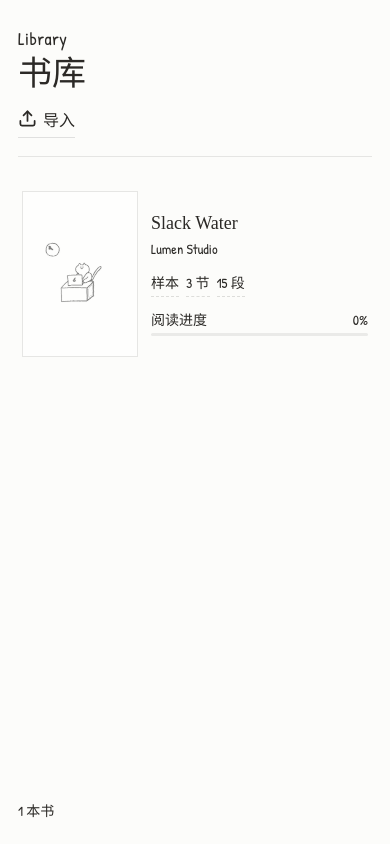
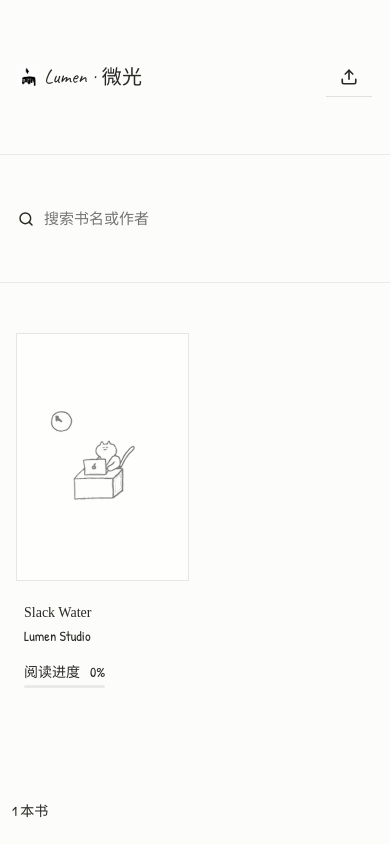
Before and after one commit to Currylovecarry/gvis-project, a React (Vite) app: page / in a window 390 px wide. Built offline with nearby package versions, Linux system fonts and the light colour scheme; a small style sheet from the web is missing; a web font is replaced by a local one.

Commit message:
Improve reader paging and table of contents

```diff
--- a/src/App.tsx
+++ b/src/App.tsx
@@ -52,6 +52,14 @@ type PagedSection = {
 type PagedDocumentPage = {
   id: string;
   items: PagedSection[];
+};
+
+type TocItem = {
+  id: string;
+  label: string;
+  meta: string;
+  pageNumber?: number;
+  pageIndex?: number;
 };
 
 const progressKey = "gvis-reader-progress";
@@ -129,6 +137,10 @@ function paginateSections(
     let currentItem: PagedSection | null = null;
     let itemChars = 0;
     const headingCost = (section.heading?.length ?? 0) + (section.label?.length ?? 0) + 80;
+
+    if (currentPage.items.length > 0) {
+      pushPage();
+    }
 
     const pushItem = () => {
       if (!currentItem || !currentItem.paragraphs.length) return;
@@ -400,6 +412,27 @@ function LibraryView({
 
   return (
     <div className="library-layout">
+      <header className="mobile-header">
+        <strong className="brand-title">
+          <img className="brand-emblem" src="/site-icon.png" alt="" aria-hidden="true" />
+          <span>Lumen · </span>
+          <span className="brand-title-cn">微光</span>
+        </strong>
+        <label className="import-button" htmlFor={fileInputId} aria-label="导入图书">
+          <Upload size={18} strokeWidth={2.2} />
+        </label>
+      </header>
+
+      <div className="mobile-search">
+        <Search size={16} strokeWidth={2.2} />
+        <input
+          value={query}
+          onChange={(event) => onQueryChange(event.target.value)}
+          placeholder="搜索书名或作者"
+          type="search"
+        />
+      </div>
+
       <aside className="library-sidebar" aria-label="书库导航">
         <div className="brand-block">
           <div>
@@ -580,14 +613,15 @@ function ReaderView({
 }: ReaderViewProps) {
   const stageRef = useRef<HTMLDivElement>(null);
   const frameRef = useRef<number | null>(null);
+  const tocItemRefs = useRef<Record<string, HTMLButtonElement | null>>({});
+  const progressRef = useRef(progress);
   const restoringRef = useRef(true);
-  const lastScrollTopRef = useRef(0);
   const [tocOpen, setTocOpen] = useState(false);
   const [settingsOpen, setSettingsOpen] = useState(false);
   const [pagesOpen, setPagesOpen] = useState(false);
-  const [readerMode, setReaderMode] = useState<ReaderMode>("scroll");
+  const [readerMode, setReaderMode] = useState<ReaderMode>("paged");
   const [currentPageIndex, setCurrentPageIndex] = useState(0);
-  const [topbarHidden, setTopbarHidden] = useState(false);
+  const [activeTocItemId, setActiveTocItemId] = useState("");
   const stats = useMemo(() => getBookTextStats(book), [book]);
   const isPdf = book.format === "pdf" && book.pdf;
   const isPagedTextMode = readerMode === "paged" && !isPdf;
@@ -599,7 +633,7 @@ function ReaderView({
     () => paginateSections(book.sections, settings),
     [book.sections, settings],
   );
-  const tocItems = useMemo(() => {
+  const tocItems = useMemo<TocItem[]>(() => {
     if (isPdf) {
       return Array.from({ length: book.pdf?.pageCount ?? 0 }, (_, index) => ({
         id: `page-${index + 1}`,
@@ -616,6 +650,42 @@ function ReaderView({
       pageIndex: firstPageIndexBySection[section.id],
     }));
   }, [book.pdf?.pageCount, book.sections, firstPageIndexBySection, isPdf]);
+  const activeTocItem = tocItems.find((item) => item.id === activeTocItemId) ?? null;
+
+  useEffect(() => {
+    progressRef.current = progress;
+  }, [progress]);
+
+  const syncActiveTocItem = useCallback(() => {
+    const stage = stageRef.current;
+    if (!stage || isPagedTextMode) return;
+
+    const nodes = Array.from(
+      stage.querySelectorAll<HTMLElement>(isPdf ? "[data-page-number]" : "[data-section-id]"),
+    );
+    if (nodes.length === 0) return;
+
+    const anchorY = stage.getBoundingClientRect().top + Math.min(stage.clientHeight * 0.28, 180);
+    let nextActiveId =
+      (isPdf ? nodes[0]?.dataset.pageNumber && `page-${nodes[0].dataset.pageNumber}` : nodes[0]?.dataset.sectionId) ??
+      "";
+
+    for (const node of nodes) {
+      const rect = node.getBoundingClientRect();
+      const candidateId =
+        isPdf ? node.dataset.pageNumber && `page-${node.dataset.pageNumber}` : node.dataset.sectionId;
+      if (!candidateId) continue;
+      if (rect.top <= anchorY) {
+        nextActiveId = candidateId;
+        continue;
+      }
+      break;
+    }
+
+    if (nextActiveId) {
+      setActiveTocItemId((current) => (current === nextActiveId ? current : nextActiveId));
+    }
+  }, [isPagedTextMode, isPdf]);
 
   const saveCurrentProgress = useCallback(() => {
     const stage = stageRef.current;
@@ -638,26 +708,13 @@ function ReaderView({
     if (frameRef.current !== null) return;
     frameRef.current = window.requestAnimationFrame(() => {
       const stage = stageRef.current;
-      if (stage && !tocOpen && !settingsOpen && !pagesOpen) {
-        if (!isPagedTextMode) {
-          const currentTop = stage.scrollTop;
-          const lastTop = lastScrollTopRef.current;
-
-          if (currentTop > 88 && currentTop - lastTop > 10) {
-            setTopbarHidden(true);
-          } else if (currentTop < 36 || lastTop - currentTop > 10) {
-            setTopbarHidden(false);
-          }
-
-          lastScrollTopRef.current = currentTop;
-        } else {
-          setTopbarHidden(false);
-        }
+      if (stage) {
+        syncActiveTocItem();
       }
       saveCurrentProgress();
       frameRef.current = null;
     });
-  }, [isPagedTextMode, pagesOpen, saveCurrentProgress, settingsOpen, tocOpen]);
+  }, [saveCurrentProgress, syncActiveTocItem]);
 
   const scrollByPage = useCallback((direction: 1 | -1) => {
     if (isPagedTextMode) {
@@ -673,7 +730,7 @@ function ReaderView({
   }, [isPagedTextMode, pagedPages.length]);
 
   const jumpToTocItem = useCallback(
-    (item: { id: string; pageNumber?: number; pageIndex?: number }) => {
+    (item: TocItem) => {
       const stage = stageRef.current;
       if (isPagedTextMode && item.pageIndex !== undefined) {
         setCurrentPageIndex(item.pageIndex);
@@ -686,17 +743,19 @@ function ReaderView({
       const selector =
         item.pageNumber !== undefined
           ? `[data-page-number="${item.pageNumber}"]`
-          : `[data-section-id="${item.id}"]`;
+          : `[data-toc-anchor-for="${item.id}"], [data-section-id="${item.id}"]`;
       const target = stage.querySelector<HTMLElement>(selector);
       if (!target) return;
 
-      let offsetTop = 0;
-      let element: HTMLElement | null = target;
-      while (element && element !== stage) {
-        offsetTop += element.offsetTop;
-        element = element.offsetParent as HTMLElement | null;
-      }
-      stage.scrollTo({ top: Math.max(offsetTop - 20, 0), behavior: "smooth" });
+      const stageRect = stage.getBoundingClientRect();
+      const targetRect = target.getBoundingClientRect();
+      const scrollTop = stage.scrollTop;
+      const relativeTop = targetRect.top - stageRect.top + scrollTop;
+
+      stage.scrollTo({
+        top: Math.max(relativeTop, 0),
+        behavior: "auto",
+      });
       setTocOpen(false);
     },
     [isPagedTextMode],
@@ -705,37 +764,40 @@ function ReaderView({
   useEffect(() => {
     restoringRef.current = true;
     const animationFrame = window.requestAnimationFrame(() => {
+      const currentProgress = progressRef.current;
       if (isPagedTextMode) {
-        const nextPageIndex = pagedPages.length <= 1 ? 0 : Math.round(progress * (pagedPages.length - 1));
+        const nextPageIndex = pagedPages.length <= 1 ? 0 : Math.round(currentProgress * (pagedPages.length - 1));
         setCurrentPageIndex(clamp(nextPageIndex, 0, Math.max(pagedPages.length - 1, 0)));
-        lastScrollTopRef.current = 0;
       } else {
         const stage = stageRef.current;
-        if (!stage) return;
+        if (!stage) {
+          restoringRef.current = false;
+          return;
+        }
         const maxScroll = stage.scrollHeight - stage.clientHeight;
-        stage.scrollTop = maxScroll > 0 ? maxScroll * progress : 0;
-        lastScrollTopRef.current = stage.scrollTop;
+        stage.scrollTop = maxScroll > 0 ? maxScroll * currentProgress : 0;
       }
-      setTopbarHidden(false);
       restoringRef.current = false;
     });
 
     return () => window.cancelAnimationFrame(animationFrame);
-  }, [book.id, isPagedTextMode, pagedPages.length, progress]);
-
-  useEffect(() => {
-    if (tocOpen || settingsOpen || pagesOpen) {
-      setTopbarHidden(false);
-    }
-  }, [pagesOpen, settingsOpen, tocOpen]);
+  }, [book.id, isPagedTextMode, pagedPages.length]);
 
   useEffect(() => {
     if (!isPagedTextMode) return;
     const stage = stageRef.current;
     if (!stage) return;
     stage.scrollTo({ top: 0, behavior: "auto" });
-    lastScrollTopRef.current = 0;
   }, [currentPageIndex, isPagedTextMode]);
+
+  useEffect(() => {
+    if (!isPagedTextMode) return;
+    const nextActiveId =
+      [...tocItems].reverse().find((item) => item.pageIndex !== undefined && item.pageIndex <= currentPageIndex)?.id ??
+      tocItems[0]?.id ??
+      "";
+    setActiveTocItemId((current) => (current === nextActiveId ? current : nextActiveId));
+  }, [currentPageIndex, isPagedTextMode, tocItems]);
 
   useEffect(() => {
     if (!isPagedTextMode || restoringRef.current) return;
@@ -778,6 +840,19 @@ function ReaderView({
     };
   }, []);
 
+  useEffect(() => {
+    if (isPagedTextMode) return;
+    const animationFrame = window.requestAnimationFrame(syncActiveTocItem);
+    return () => window.cancelAnimationFrame(animationFrame);
+  }, [book.id, isPagedTextMode, progress, readerMode, settings.fontScale, settings.lineHeight, syncActiveTocItem]);
+
+  useEffect(() => {
+    if (!tocOpen || !activeTocItemId) return;
+    const activeItem = tocItemRefs.current[activeTocItemId];
+    if (!activeItem) return;
+    activeItem.scrollIntoView({ block: "center", behavior: "smooth" });
+  }, [activeTocItemId, tocOpen]);
+
   const setFontScale = (delta: number) => {
     onSettingsChange({
       ...settings,
@@ -795,7 +870,7 @@ function ReaderView({
 
   return (
     <section
-      className={`reader-screen theme-${settings.theme}${topbarHidden ? " topbar-hidden" : ""}`}
+      className={`reader-screen theme-${settings.theme}`}
       aria-label={`${book.title} 阅读器`}
     >
       <header className="reader-topbar">
@@ -825,14 +900,21 @@ function ReaderView({
             </button>
             {tocOpen && (
               <div className="toc-popover">
-                <div className="toc-header">目录</div>
+                <div className="toc-header">
+                  <span>目录</span>
+                  {activeTocItem && <strong>{activeTocItem.label}</strong>}
+                </div>
                 <div className="toc-list">
                   {tocItems.map((item) => (
                     <button
-                      className="toc-item"
+                      className={`toc-item${item.id === activeTocItemId ? " active" : ""}`}
                       key={item.id}
                       type="button"
+                      ref={(node) => {
+                        tocItemRefs.current[item.id] = node;
+                      }}
                       onClick={() => jumpToTocItem(item)}
+                      aria-current={item.id === activeTocItemId ? "location" : undefined}
                     >
                       <span>{item.label}</span>
                       <strong>{item.meta}</strong>
@@ -1021,7 +1103,7 @@ function TextDocumentView({ book, documentStyle }: TextDocumentViewProps) {
       {book.sections.map((section, sectionIndex) => (
         <section className="reader-section" data-section-id={section.id} key={section.id}>
           {(section.label || section.heading) && (
-            <header className="section-header">
+            <header className="section-header" data-toc-anchor-for={section.id}>
               {section.label && <span>{section.label}</span>}
               {section.heading && <h2>{section.heading}</h2>}
             </header>
--- a/src/styles.css
+++ b/src/styles.css
@@ -210,6 +210,14 @@ button {
   margin-top: 6px;
 }
 
+.mobile-header {
+  display: none;
+}
+
+.mobile-search {
+  display: none;
+}
+
 .brand-mark {
   display: none;
 }
@@ -453,6 +461,8 @@ button {
   min-height: 0;
   padding: 34px 4px 18px;
   overflow-y: auto;
+  scroll-behavior: smooth;
+  -webkit-overflow-scrolling: touch;
 }
 
 .book-card {
@@ -786,12 +796,13 @@ button {
   color: var(--reader-muted);
   background: var(--topbar-bg);
   border: 0;
+  transition: transform 0.2s ease-out, opacity 0.2s ease-out;
 }
 
 .reader-screen.topbar-hidden .reader-topbar {
-  transform: none;
-  opacity: 1;
-  pointer-events: auto;
+  transform: translateY(-20px);
+  opacity: 0;
+  pointer-events: none;
 }
 
 .reader-left-tools {
@@ -1001,11 +1012,23 @@ button {
 }
 
 .toc-header {
+  display: grid;
+  gap: 4px;
   padding: 12px 14px 8px;
   color: var(--reader-muted);
   border-bottom: 1px solid var(--reader-line);
   font-family: var(--reader-hand-cn);
   font-size: 16px;
+}
+
+.toc-header strong {
+  overflow: hidden;
+  color: var(--reader-ink);
+  font-family: var(--reader-copy);
+  font-size: 14px;
+  font-weight: 400;
+  text-overflow: ellipsis;
+  white-space: nowrap;
 }
 
 .toc-list {
@@ -1017,6 +1040,7 @@ button {
 }
 
 .toc-item {
+  position: relative;
   display: grid;
   grid-template-columns: minmax(0, 1fr) auto;
   align-items: center;
@@ -1032,12 +1056,37 @@ button {
   transition: opacity 0.18s ease;
 }
 
+.toc-item::before {
+  position: absolute;
+  top: 50%;
+  left: -6px;
+  width: 3px;
+  height: 0;
+  background: var(--reader-accent);
+  border-radius: 999px;
+  transform: translateY(-50%);
+  transition:
+    height 0.18s ease,
+    opacity 0.18s ease;
+  opacity: 0;
+  content: "";
+}
+
 .toc-item:hover,
 .toc-item:focus-visible {
   background: transparent;
   opacity: 0.72;
 }
 
+.toc-item.active {
+  opacity: 1;
+}
+
+.toc-item.active::before {
+  height: 22px;
+  opacity: 1;
+}
+
 .toc-item span {
   overflow: hidden;
   font-family: var(--reader-hand-cn);
@@ -1052,6 +1101,11 @@ button {
   font-family: var(--reader-hand);
   font-size: 16px;
   font-weight: 400;
+}
+
+.toc-item.active span,
+.toc-item.active strong {
+  color: var(--reader-ink);
 }
 
 .settings-popover {
@@ -1201,6 +1255,8 @@ button {
   overflow-y: auto;
   overflow-x: hidden;
   background: var(--reader-bg);
+  scroll-behavior: smooth;
+  -webkit-overflow-scrolling: touch;
 }
 
 .reader-document {
@@ -1598,33 +1654,94 @@ button {
     display: none;
   }
 
+  .mobile-header {
+    display: flex;
+    align-items: center;
+    justify-content: space-between;
+    padding: 16px 18px;
+    background: rgba(252, 252, 250, 0.98);
+    border-bottom: 1px solid rgba(31, 30, 26, 0.08);
+    position: sticky;
+    top: 0;
+    z-index: 10;
+  }
+
+  .mobile-header .brand-title {
+    font-size: 20px;
+  }
+
+  .mobile-header .brand-emblem {
+    width: 20px;
+    height: 20px;
+  }
+
+  .mobile-search {
+    display: flex;
+    align-items: center;
+    gap: 8px;
+    padding: 12px 18px;
+    background: rgba(252, 252, 250, 0.98);
+    border-bottom: 1px solid rgba(31, 30, 26, 0.08);
+  }
+
+  .mobile-search input {
+    flex: 1;
+    border: none;
+    background: transparent;
+    font-size: 15px;
+    color: var(--reader-ink);
+    outline: none;
+  }
+
+  .mobile-search svg {
+    color: var(--reader-muted);
+  }
+
   .library-main {
-    padding: 26px 18px 20px;
+    padding: 16px 12px 20px;
   }
 
   .library-header {
-    align-items: flex-start;
+    display: none;
+  }
+
+  .book-grid {
+    grid-template-columns: repeat(2, 1fr);
+    gap: 16px 12px;
+  }
+
+  .book-tile {
+    display: flex;
     flex-direction: column;
-    gap: 14px;
-  }
-
-  .book-grid {
-    grid-template-columns: minmax(0, 1fr);
-    gap: 24px;
-  }
-
-  .book-tile {
-    display: grid;
-    grid-template-columns: 116px minmax(0, 1fr);
-    align-items: center;
   }
 
   .book-cover {
-    min-height: 166px;
-  }
-
-  .book-cover strong {
-    font-size: 22px;
+    min-height: 180px;
+  }
+
+  .book-tile-body {
+    padding: 10px 8px 8px;
+  }
+
+  .book-tile-body strong {
+    font-size: 14px;
+    line-height: 1.3;
+  }
+
+  .book-tile-body > span {
+    font-size: 12px;
+  }
+
+  .book-stats {
+    display: none;
+  }
+
+  .book-progress-block {
+    margin-top: 6px;
+  }
+
+  .book-progress-meta {
+    font-size: 11px;
   }
 
   .reader-screen::before,
@@ -1640,32 +1757,58 @@ button {
     inset: 0 0 auto 0;
     flex-direction: row;
     align-items: center;
-    flex-wrap: wrap;
-    width: auto;
-    gap: 12px 18px;
-    padding: 18px 16px 8px;
-    background: rgba(252, 252, 250, 0.96);
+    flex-wrap: nowrap;
+    width: 100%;
+    gap: 8px;
+    padding: 12px 14px;
+    background: rgba(252, 252, 250, 0.97);
+    backdrop-filter: blur(8px);
+    -webkit-backdrop-filter: blur(8px);
+    border-bottom: 1px solid rgba(31, 30, 26, 0.06);
   }
 
   .reader-title {
     order: 0;
-    flex: 1 1 100%;
+    flex: 1 1 auto;
+    min-width: 0;
+  }
+
+  .reader-title strong {
+    font-size: 14px;
+    overflow: hidden;
+    text-overflow: ellipsis;
+    white-space: nowrap;
+    display: block;
   }
 
   .reader-brand {
-    font-size: 22px;
+    display: none;
   }
 
   .reader-left-tools {
     flex-direction: row;
-    gap: 14px;
+    gap: 4px;
     margin-top: 0;
-    flex-wrap: wrap;
+    flex-wrap: nowrap;
+    flex-shrink: 0;
+  }
+
+  .reader-left-tools .icon-button {
+    width: 36px;
+    height: 36px;
   }
 
   .reader-pages-panel {
-    flex-basis: 100%;
-    padding-left: 2px;
+    position: absolute;
+    top: 100%;
+    left: 14px;
+    right: 14px;
+    background: rgba(252, 252, 250, 0.98);
+    border: 1px solid rgba(31, 30, 26, 0.1);
+    border-radius: 8px;
+    padding: 8px;
+    box-shadow: 0 4px 12px rgba(0, 0, 0, 0.08);
+    z-index: 10;
   }
 
   .reader-left-tools::after {
@@ -1674,7 +1817,13 @@ button {
 
   .reader-tools {
     position: static;
-    margin-left: auto;
+    margin-left: 0;
+    flex-shrink: 0;
+  }
+
+  .reader-tools .icon-button {
+    width: 36px;
+    height: 36px;
   }
 
   .reader-tools .icon-button::after {
@@ -1682,30 +1831,35 @@ button {
   }
 
   .reader-stage {
-    padding: 88px 18px 44px;
+    padding: 62px 16px 80px;
   }
 
   .reader-document,
   .pdf-document {
     width: 100%;
-    margin: 18px auto 72px;
+    margin: 12px auto 60px;
+  }
+
+  .reader-copy {
+    font-size: 16px;
+    line-height: 1.75;
   }
 
   .paged-footer {
-    margin-top: 28px;
-    padding-bottom: 2px;
+    margin-top: 20px;
+    padding-bottom: 8px;
   }
 
   .document-header {
-    margin-bottom: 64px;
+    margin-bottom: 48px;
   }
 
   .document-header h1 {
-    font-size: clamp(24px, 8vw, 32px);
+    font-size: clamp(22px, 7vw, 28px);
   }
 
   .document-header span {
-    font-size: 22px;
+    font-size: 18px;
   }
 
   .section-header h2 {
@@ -1719,6 +1873,8 @@ button {
   .toc-popover,
   .settings-popover {
     width: min(260px, calc(100vw - 32px));
+    max-height: 70vh;
+    overflow-y: auto;
   }
 
   .settings-popover {
@@ -1726,6 +1882,48 @@ button {
     right: 16px;
   }
 
+  .toc-item,
+  .setting-row button {
+    min-height: 44px;
+    padding: 10px 12px;
+  }
+
+  .book-tile {
+    min-height: 44px;
+  }
+
+  .book-delete-button {
+    width: 32px;
+    height: 32px;
+    top: 8px;
+    right: 8px;
+  }
+
+  .import-button {
+    min-height: 40px;
+    padding: 8px 14px;
+    font-size: 14px;
+  }
+
+  .icon-button {
+    min-width: 44px;
+    min-height: 44px;
+  }
+
+  .reader-screen.topbar-hidden .reader-topbar {
+    transform: translateY(-100%);
+  }
+
+  .book-grid {
+    scroll-behavior: smooth;
+    -webkit-overflow-scrolling: touch;
+  }
+
+  .library-main {
+    scroll-behavior: smooth;
+    -webkit-overflow-scrolling: touch;
+  }
+
   .pdf-page {
     min-width: 0;
     min-height: 420px;
```
